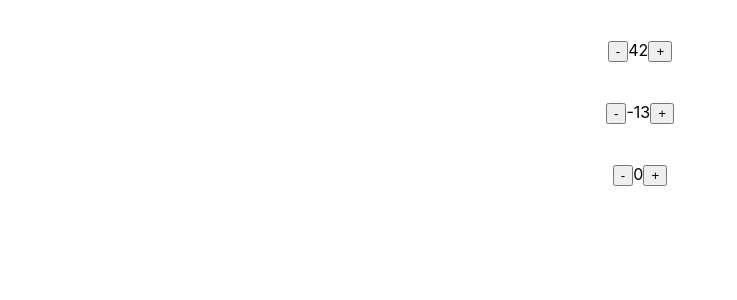
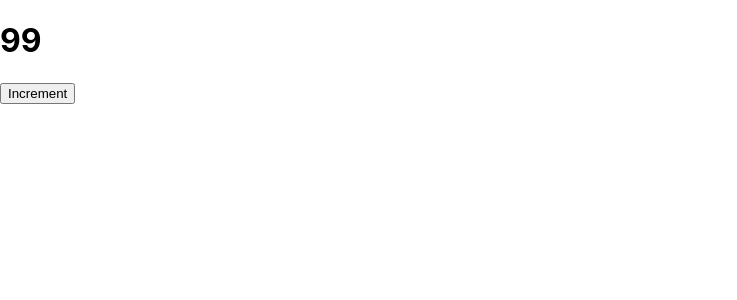
Before and after one commit to heggy231/state-counter, a React (Create React App) app: page / in a window 1280 px wide. Shown: the top 300 px of the page, without its empty margins (0-737 px from the left). Built offline with nearby package versions, Linux system fonts and the light colour scheme.

Commit message:
bug not updating number in UI

```diff
--- a/src/App.js
+++ b/src/App.js
@@ -1,15 +1,30 @@
-import React from 'react';
-import Counter from  './components/Counter';
-import './App.css';
+import React, { Component } from "react";
 
-function App() {
-  return (
-    <div className="App">
-      <Counter initialCount={42} />
-      <Counter initialCount={-13} />
-      <Counter />
-    </div>
-  );
+class App extends Component {
+
+  constructor() {
+    super(); // call parent constructor, Component, https://youtu.be/s7UzFzD4zZI?t=275
+    // counter prop is available to every Obj, every instance of App class
+    console.log('[Constructor] this:', this);
+    this.counter = 99;
+
+    // this.handleIncrementClick = this.handleIncrementClick.bind(this);
+  }
+
+  handleIncrementClick = () => {
+    console.log('this', this);
+    this.counter++;
+    console.log('this.counter', this.counter); // this.counter is zero as initial value is defined inside of constructor
+  }
+
+  render() {
+    return (
+      <div>
+        <h1>{this.counter}</h1>
+        <button onClick={this.handleIncrementClick}>Increment</button>
+      </div>
+    );
+  }
 }
 
 export default App;
--- a/src/index.js
+++ b/src/index.js
@@ -2,7 +2,6 @@ import React from 'react';
 import ReactDOM from 'react-dom';
 import './index.css';
 import App from './App';
-import reportWebVitals from './reportWebVitals';
 
 ReactDOM.render(
   <React.StrictMode>
@@ -10,8 +9,3 @@ ReactDOM.render(
   </React.StrictMode>,
   document.getElementById('root')
 );
-
-// If you want to start measuring performance in your app, pass a function
-// to log results (for example: reportWebVitals(console.log))
-// or send to an analytics endpoint. Learn more: https://bit.ly/CRA-vitals
-reportWebVitals();
```
Also changed, not shown: 1 other file (tests, documents, lock files or other folders).
